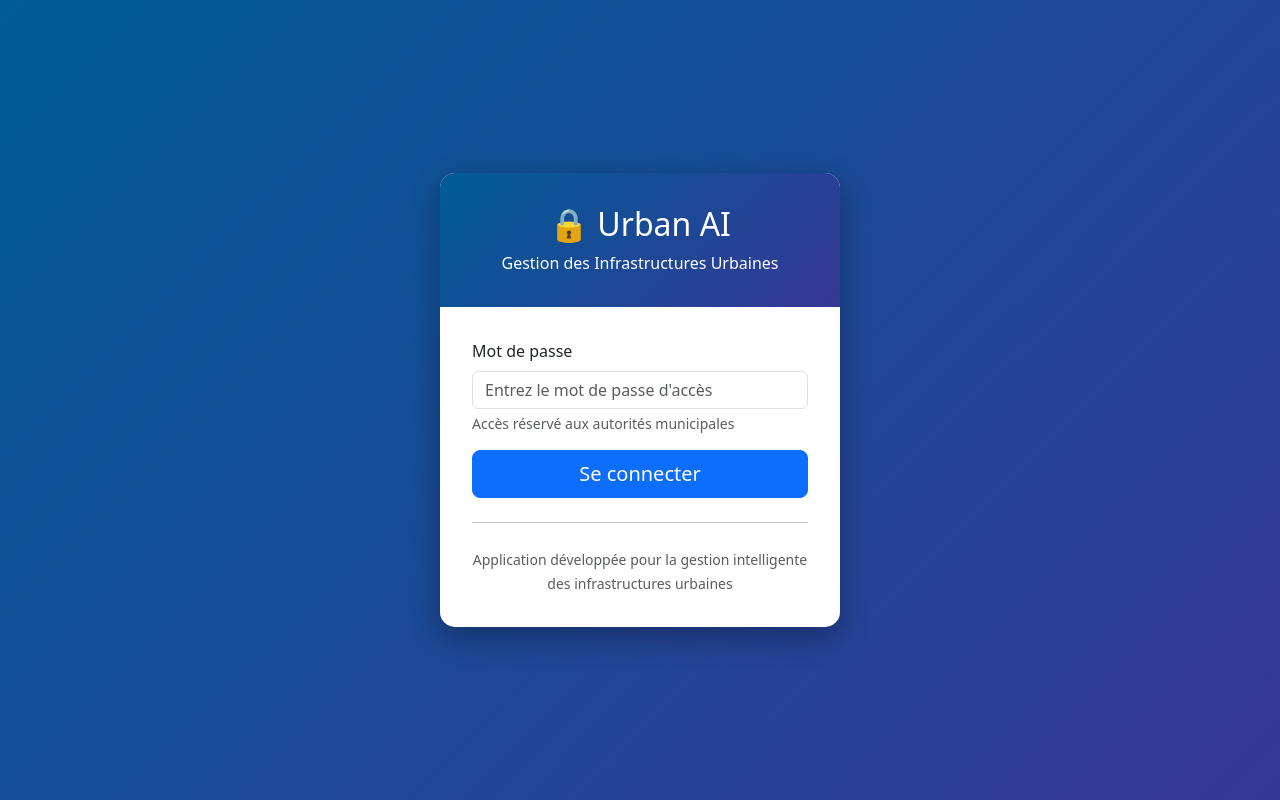
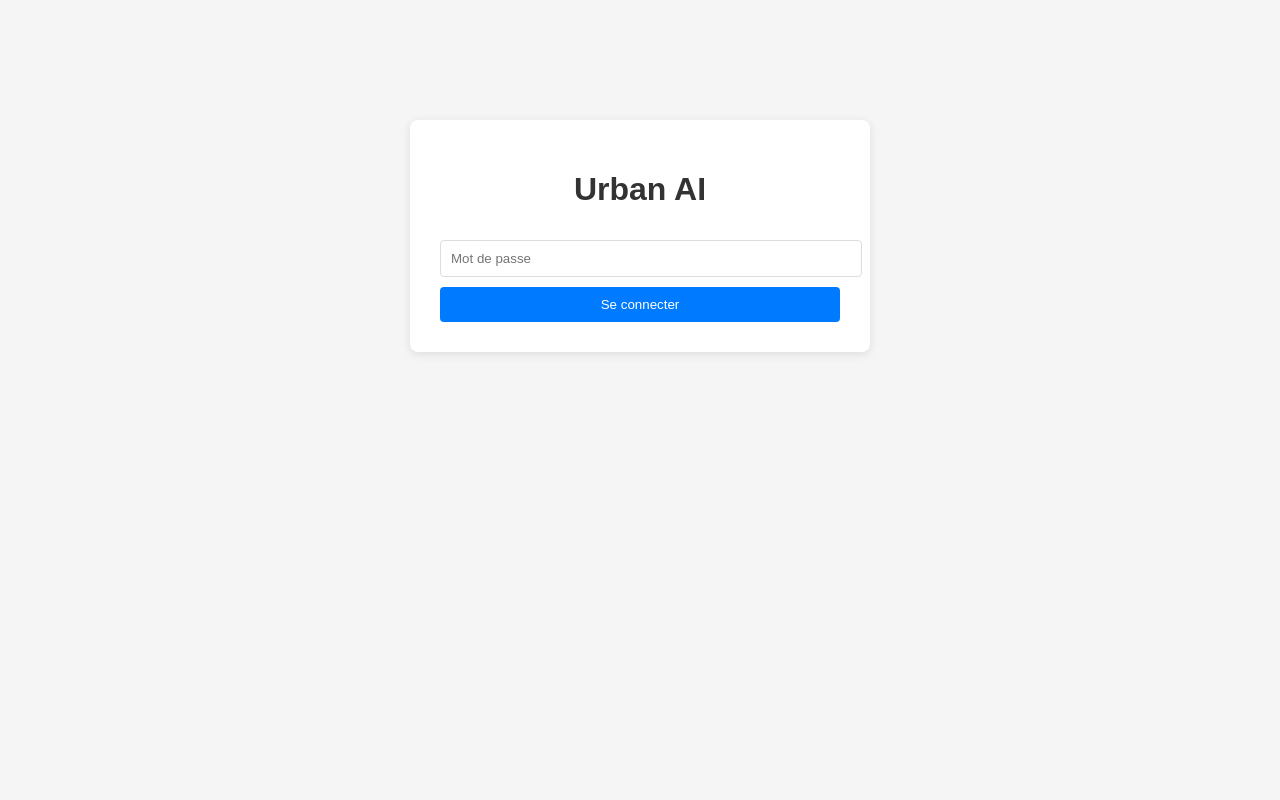
Before and after one commit to Marcialsohfos/urban_ai_sapp, a Flask app: page /login in a window 1280 px wide. Run offline with Flask 3, Linux system fonts and the light colour scheme; some libraries are stand-ins or nearby versions.

Commit message:
Add files via upload

```diff
--- a/templates/login.html
+++ b/templates/login.html
@@ -1,85 +1,26 @@
 <!DOCTYPE html>
-<html lang="fr">
+<html>
 <head>
-    <meta charset="UTF-8">
-    <meta name="viewport" content="width=device-width, initial-scale=1.0">
     <title>Urban AI - Connexion</title>
-    <link href="https://cdn.jsdelivr.net/npm/bootstrap@5.3.0/dist/css/bootstrap.min.css" rel="stylesheet">
     <style>
-        body {
-            background: linear-gradient(135deg, #005c97, #363795);
-            height: 100vh;
-            display: flex;
-            align-items: center;
-            justify-content: center;
-        }
-        .login-card {
-            background: white;
-            border-radius: 15px;
-            box-shadow: 0 10px 30px rgba(0,0,0,0.3);
-            width: 100%;
-            max-width: 400px;
-        }
-        .login-header {
-            background: linear-gradient(135deg, #005c97, #363795);
-            color: white;
-            border-radius: 15px 15px 0 0;
-            padding: 2rem;
-            text-align: center;
-        }
-        .login-body {
-            padding: 2rem;
-        }
+        body { font-family: Arial, sans-serif; margin: 0; padding: 20px; background: #f5f5f5; }
+        .login-box { max-width: 400px; margin: 100px auto; background: white; padding: 30px; border-radius: 8px; box-shadow: 0 2px 10px rgba(0,0,0,0.1); }
+        h1 { text-align: center; color: #333; }
+        input[type="password"] { width: 100%; padding: 10px; margin: 10px 0; border: 1px solid #ddd; border-radius: 4px; }
+        button { width: 100%; padding: 10px; background: #007bff; color: white; border: none; border-radius: 4px; cursor: pointer; }
+        .error { color: red; text-align: center; }
     </style>
 </head>
 <body>
-    <div class="login-card">
-        <div class="login-header">
-            <h2>🔒 Urban AI</h2>
-            <p class="mb-0">Gestion des Infrastructures Urbaines</p>
-        </div>
-
-        <div class="login-body">
+    <div class="login-box">
+        <h1>Urban AI</h1>
+        <form method="POST">
+            <input type="password" name="password" placeholder="Mot de passe" required>
+            <button type="submit">Se connecter</button>
             {% if error %}
-            <div class="alert alert-danger alert-dismissible fade show" role="alert">
-                {{ error }}
-                <button type="button" class="btn-close" data-bs-dismiss="alert"></button>
-            </div>
+            <p class="error">{{ error }}</p>
             {% endif %}
-
-            <form method="POST" action="{{ url_for('login') }}">
-                <div class="mb-3">
-                    <label for="password" class="form-label">Mot de passe</label>
-                    <input type="password"
-                           class="form-control"
-                           id="password"
-                           name="password"
-                           required
-                           placeholder="Entrez le mot de passe d'accès">
-                    <div class="form-text">
-                        Accès réservé aux autorités municipales
-                    </div>
-                </div>
-
-                <div class="d-grid gap-2">
-                    <button type="submit" class="btn btn-primary btn-lg">
-                        <i class="fas fa-sign-in-alt"></i> Se connecter
-                    </button>
-                </div>
-            </form>
-
-            <hr class="my-4">
-
-            <div class="text-center">
-                <small class="text-muted">
-                    <i class="fas fa-info-circle"></i>
-                    Application développée pour la gestion intelligente des infrastructures urbaines
-                </small>
-            </div>
-        </div>
+        </form>
     </div>
-
-    <script src="https://cdn.jsdelivr.net/npm/bootstrap@5.3.0/dist/js/bootstrap.bundle.min.js"></script>
-    <script src="https://kit.fontawesome.com/your-fontawesome-kit.js" crossorigin="anonymous"></script>
 </body>
 </html>
```
